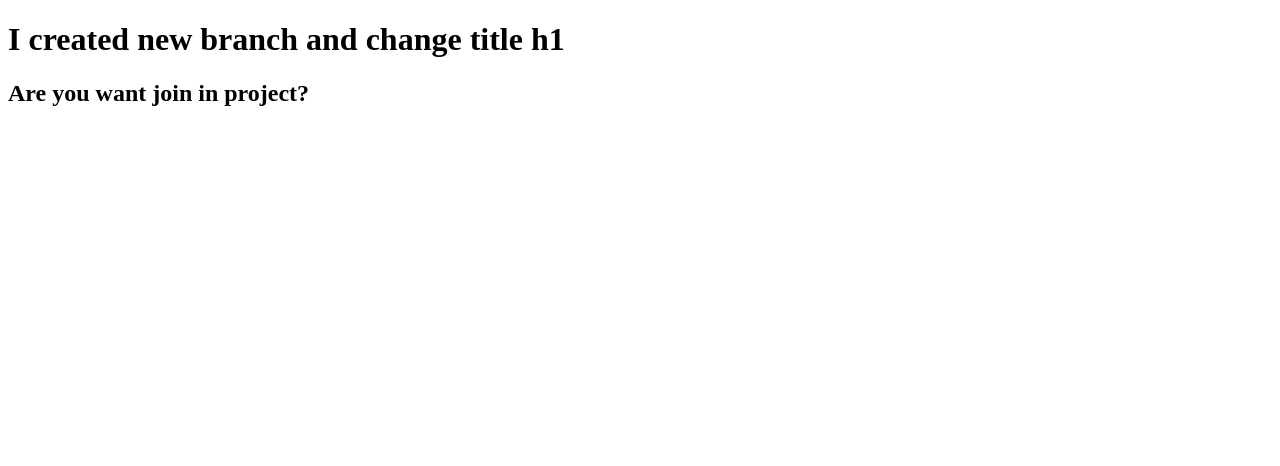
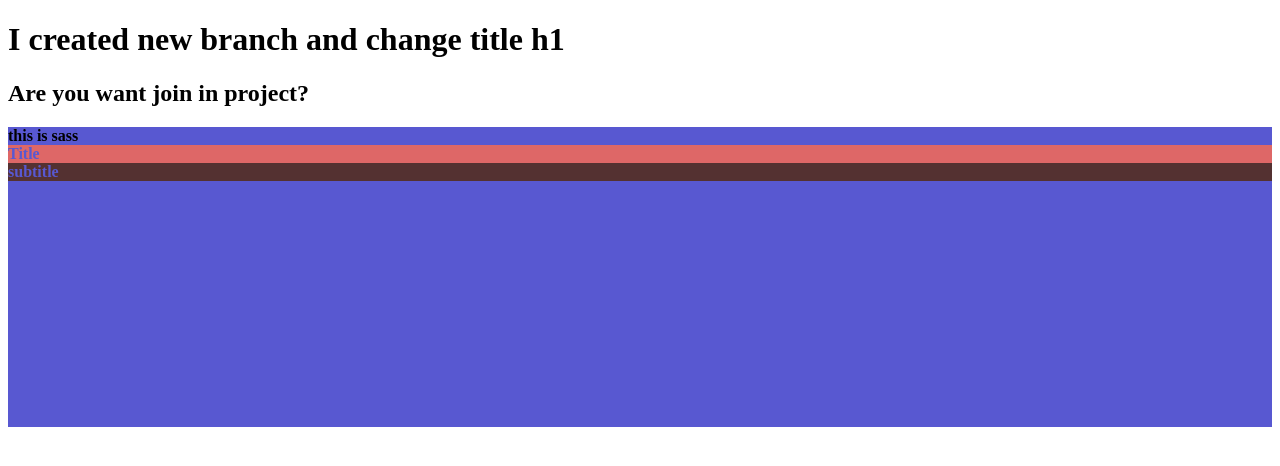
Before and after one commit to GasaiAnton/New_repo, a plain HTML site: page index.html in a window 1280 px wide. Drawn offline with Linux system fonts and the light colour scheme.

Commit message:
install SASS

```diff
--- a/index.html
+++ b/index.html
@@ -1,12 +1,27 @@
 <!DOCTYPE html>
 <html lang="en">
+
 <head>
     <meta charset="UTF-8">
     <meta name="viewport" content="width=device-width, initial-scale=1.0">
+    <link rel="stylesheet" href="style_predprocessor.css">
     <title>Document</title>
 </head>
+
 <body>
     <h1>I created new branch and change title h1</h1>
     <h2>Are you want join in project?</h2>
+
+    <div class="parent-styles">
+        this is sass
+        <div class="parent-styles__title">
+            Title
+            <div class="parent-styles__title-subtitle">
+                subtitle
+            </div>
+        </div>
+    </div>
+
 </body>
+
 </html>
--- /dev/null
+++ b/style_predprocessor.scss
@@ -0,0 +1,16 @@
+.parent-styles{
+    background-color: rgb(88, 88, 209);
+    height: 300px;
+    font-weight: bold;
+
+    &__title{
+        background-color: #de6767;
+        color:rgb(88, 88, 209);
+
+    }
+    &__title-subtitle{
+        background-color: #543131;
+        color:rgb(88, 88, 209);
+    }
+
+}
```
Also changed, not shown: style_predprocessor.css (added), 1 other file.
